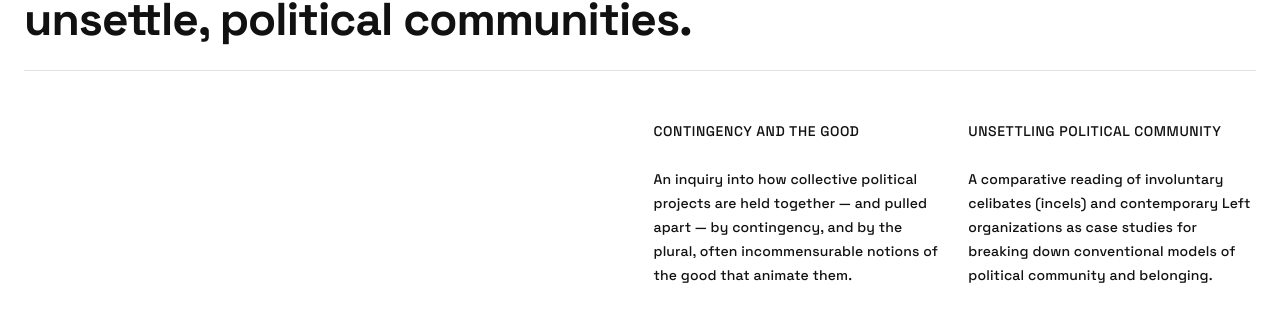
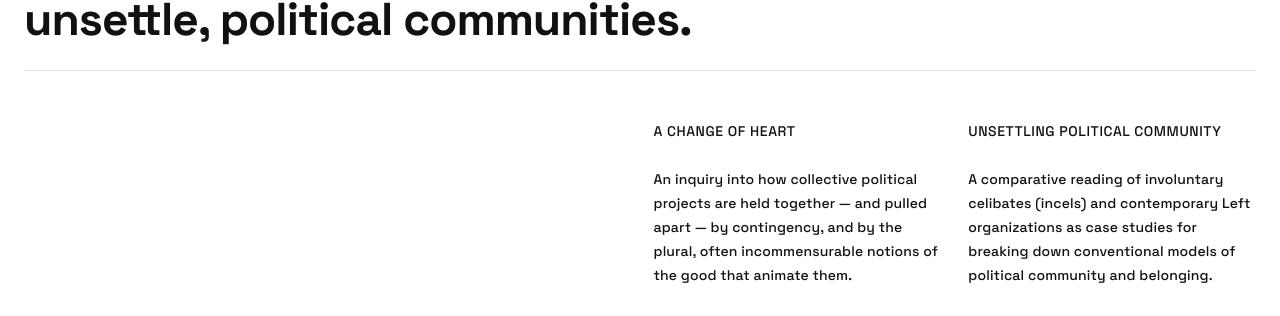
Before and after one commit to isaiahbuchberger/isaiahbuchberger.github.io, a Jekyll site: the page built from index.html, in a window 1280 px wide and 900 px high, scrolled down 777 px. Shown: the part 138-454 px from the top of the window. Built offline with Jekyll 4.4.1, drawn with Linux system fonts in a browser that asks for light colours.

Commit message:
Update home.html

```diff
--- a/_includes/home.html
+++ b/_includes/home.html
@@ -10,7 +10,7 @@
 
   <section class="section props hr" id="research">
     <div class="cell">
-      <h3>Contingency and the good</h3>
+      <h3>A Change of Heart</h3>
       <p>An inquiry into how collective political projects are held together — and pulled apart — by contingency, and by the plural, often incommensurable notions of the good that animate them.</p>
     </div>
     <div class="cell">
```
